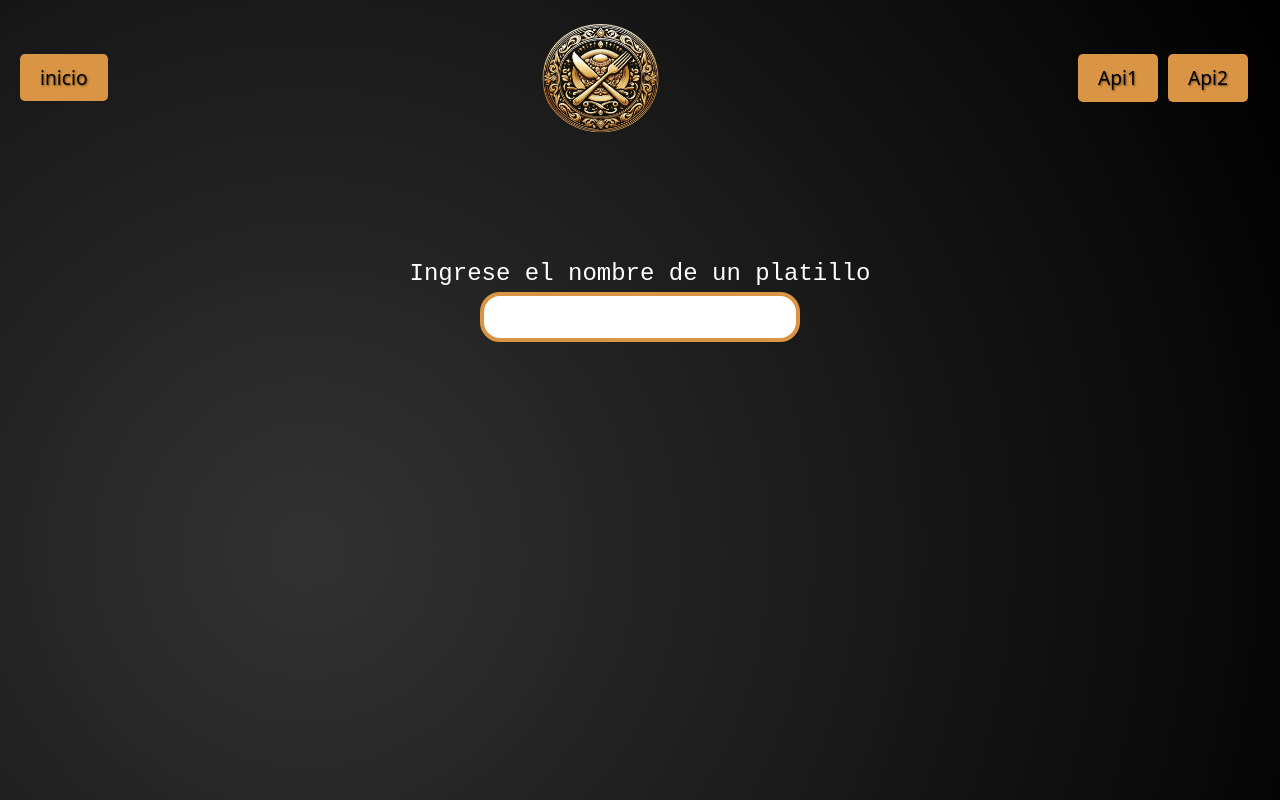
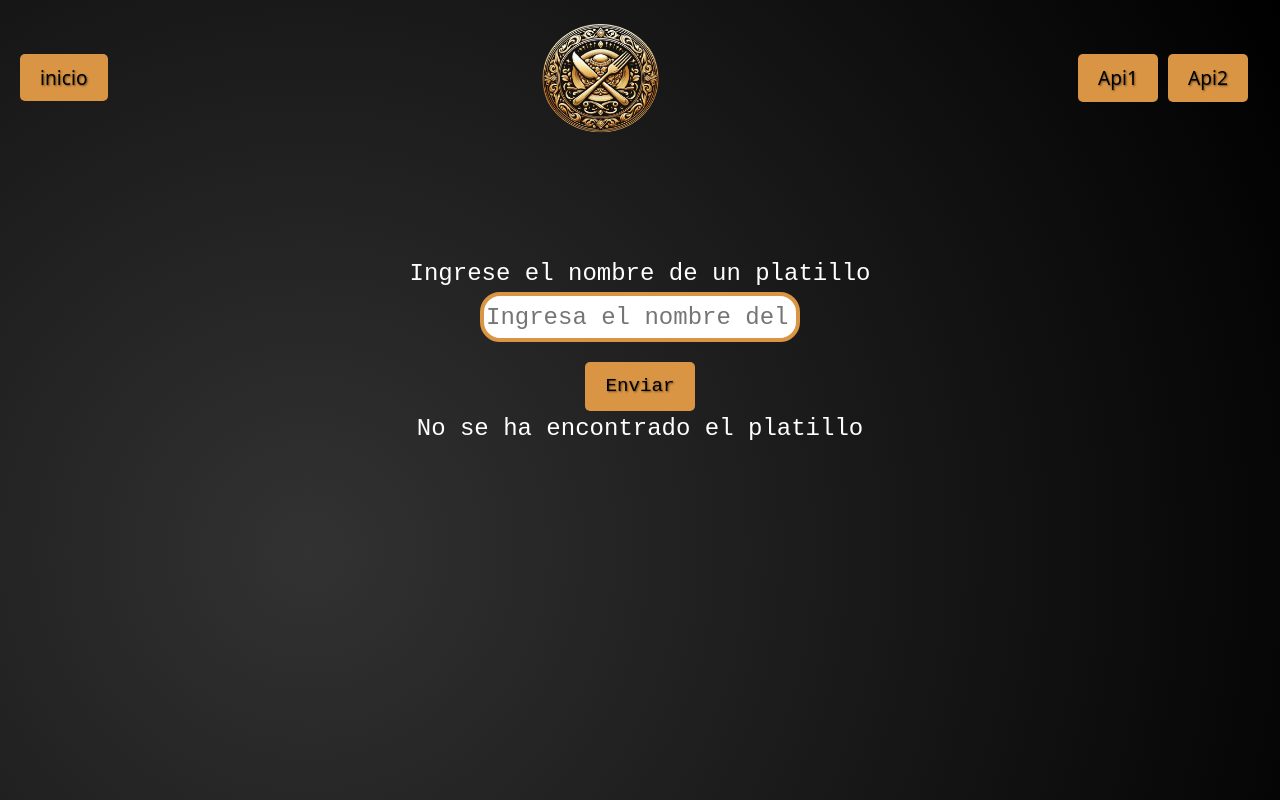
Before and after one commit to regaaron/ExamenApi, an Angular app: page /Api1 in a window 1280 px wide. Built offline with nearby package versions, Linux system fonts and the light colour scheme.

Commit message:
Api1 lista

```diff
--- a/src/app/app.component.ts
+++ b/src/app/app.component.ts
@@ -4,11 +4,12 @@ import { HeaderComponent } from './componentes/header/header.component';
 import { Api1Component } from './componentes/api1/api1.component';
 import { Api2Component } from './componentes/api2/api2.component';
 import { InicioComponent } from './componentes/inicio/inicio.component';
+import { HttpClientModule } from '@angular/common/http';
 
 @Component({
   selector: 'app-root',
   standalone: true,
-  imports: [RouterOutlet,HeaderComponent,Api1Component,Api2Component,InicioComponent],
+  imports: [RouterOutlet,HeaderComponent,Api1Component,Api2Component,InicioComponent,HttpClientModule],
   templateUrl: './app.component.html',
   styleUrl: './app.component.css'
 })
--- a/src/app/app.config.ts
+++ b/src/app/app.config.ts
@@ -2,7 +2,8 @@ import { ApplicationConfig } from '@angular/core';
 import { provideRouter } from '@angular/router';
 
 import { routes } from './app.routes';
+import { provideHttpClient } from '@angular/common/http';
 
 export const appConfig: ApplicationConfig = {
-  providers: [provideRouter(routes)]
+  providers: [provideRouter(routes),provideHttpClient()]
 };
--- a/src/app/componentes/api1/api1.component.css
+++ b/src/app/componentes/api1/api1.component.css
@@ -6,6 +6,9 @@
     margin-top: 100px;
     font-size: 24px;
     font-family: monospace;
+    color: white;
+
+
 }
 
 input{
@@ -19,6 +22,33 @@ input:focus{
     border: 4px solid #D99543;
 }
 
-label{
-    color: white;
-}
+
+
+.button {
+    background-color: #D99543; /* Color dorado */
+    color: #000; /* Texto negro */
+    border: none;
+    padding: 10px 20px;
+    font-size: 1.2rem;
+    cursor: pointer;
+    text-shadow: 1px 1px 2px rgba(0, 0, 0, 0.5);
+    border-radius: 5px;
+    margin-top: 20px;
+    text-decoration: none;
+  }
+
+  .button:hover {
+    background-color: #e6be00; /* Color dorado más oscuro para hover */
+  }
+
+  .mealData{
+    display: flex;
+    justify-content: center;
+    align-items: center;
+    flex-direction: column;
+  }
+
+  img{
+    height: 220px;
+    width: 220px;
+  }
--- a/src/app/componentes/api1/api1.component.html
+++ b/src/app/componentes/api1/api1.component.html
@@ -1,5 +1,22 @@
 <div class="centrar">
     <label for="text">Ingrese el nombre de un platillo</label>
 
-    <input type="text"  name="" id="">
+    <input type="text" id="mealName" name="mealName" [(ngModel)]="mealName" placeholder="Ingresa el nombre del platillo" id="">
+    <button class="button" (click)="searchMeal()" >Enviar</button>
+
+    @if(mealData != null){
+
+        <div class="mealData">
+            <h2> {{mealData.strMeal}}</h2>
+            <img [src]="mealData.strMealThumb" alt="{{ mealData.strMeal }}">
+            <p>{{ mealData.strInstructions }}</p>
+            <ul>
+                @for (ingredientes of getIngredients(); track ingredientes) {
+                    <li>{{ingredientes}}</li>
+                }
+            </ul>
+        </div>
+    } @else {
+        <p> No se ha encontrado el platillo </p>
+    }
 </div>
--- a/src/app/componentes/api1/api1.component.ts
+++ b/src/app/componentes/api1/api1.component.ts
@@ -1,12 +1,37 @@
 import { Component } from '@angular/core';
+import { MealService } from '../../meal.service';
+import { FormsModule } from '@angular/forms';
+import { HttpClientModule } from '@angular/common/http';
+
 
 @Component({
   selector: 'app-api1',
   standalone: true,
-  imports: [],
+  imports: [FormsModule,HttpClientModule],
   templateUrl: './api1.component.html',
   styleUrl: './api1.component.css'
 })
 export class Api1Component {
+  mealName: string = '';
+  mealData: any = null;
 
+  constructor(private mealService: MealService) { }
+
+  searchMeal() {
+    this.mealService.getMealByName(this.mealName).subscribe(data => {
+      this.mealData = data.meals ? data.meals[0] : null;
+    });
+  }
+
+  getIngredients(): string[] {
+    const ingredients: string[] = [];
+    for (let i = 1; i <= 20; i++) {
+      const ingredient = this.mealData[`strIngredient${i}`];
+      const measure = this.mealData[`strMeasure${i}`];
+      if (ingredient) {
+        ingredients.push(`${measure} ${ingredient}`);
+      }
+    }
+    return ingredients;
+  }
 }
--- /dev/null
+++ b/src/app/meal.service.ts
@@ -0,0 +1,16 @@
+import { HttpClient } from '@angular/common/http';
+import { Injectable } from '@angular/core';
+import { Observable } from 'rxjs';
+
+@Injectable({
+  providedIn: 'root'
+})
+export class MealService {
+  private apiUrl = 'http://localhost:3000/api/meals';
+
+  constructor(private http: HttpClient) { }
+
+  getMealByName(name: string): Observable<any> {
+    return this.http.get<any>(`${this.apiUrl}?s=${name}`);
+  }
+}
```
Also changed, not shown: 1 other file (tests, documents, lock files or other folders).
